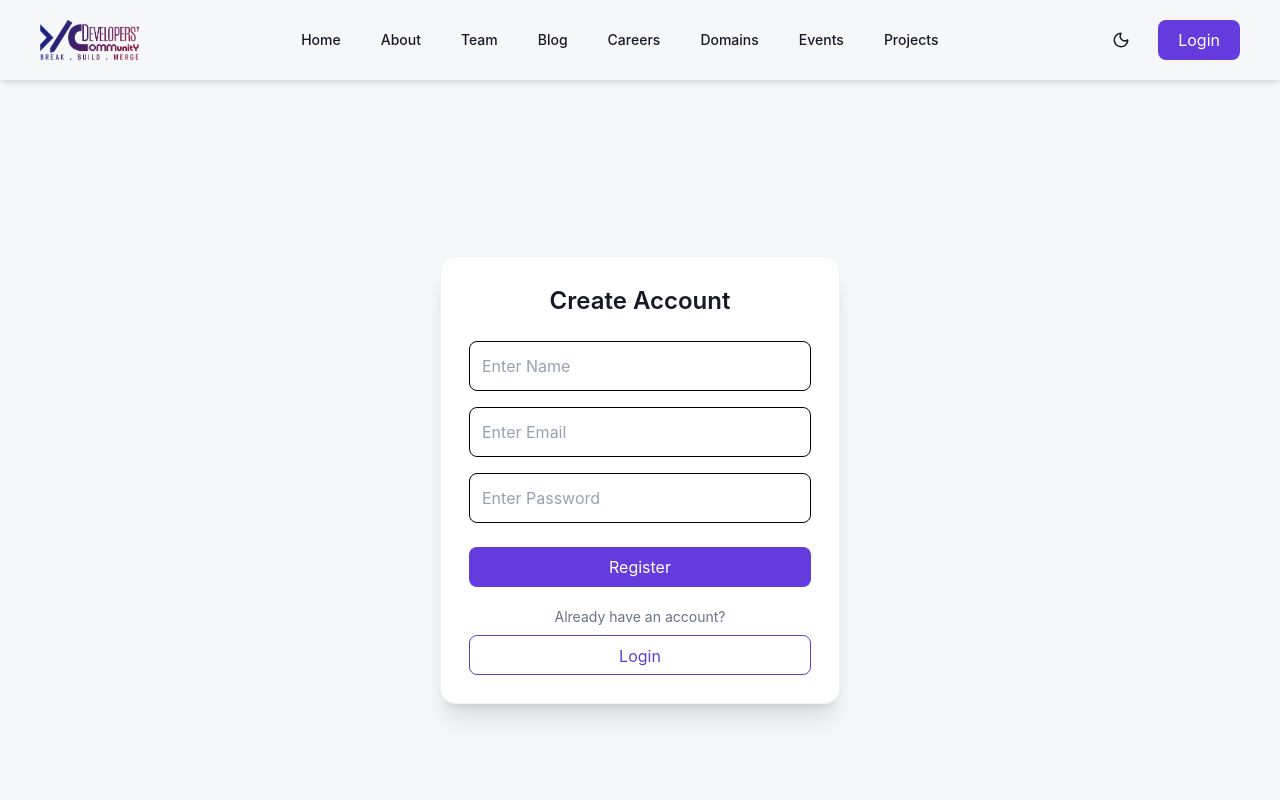
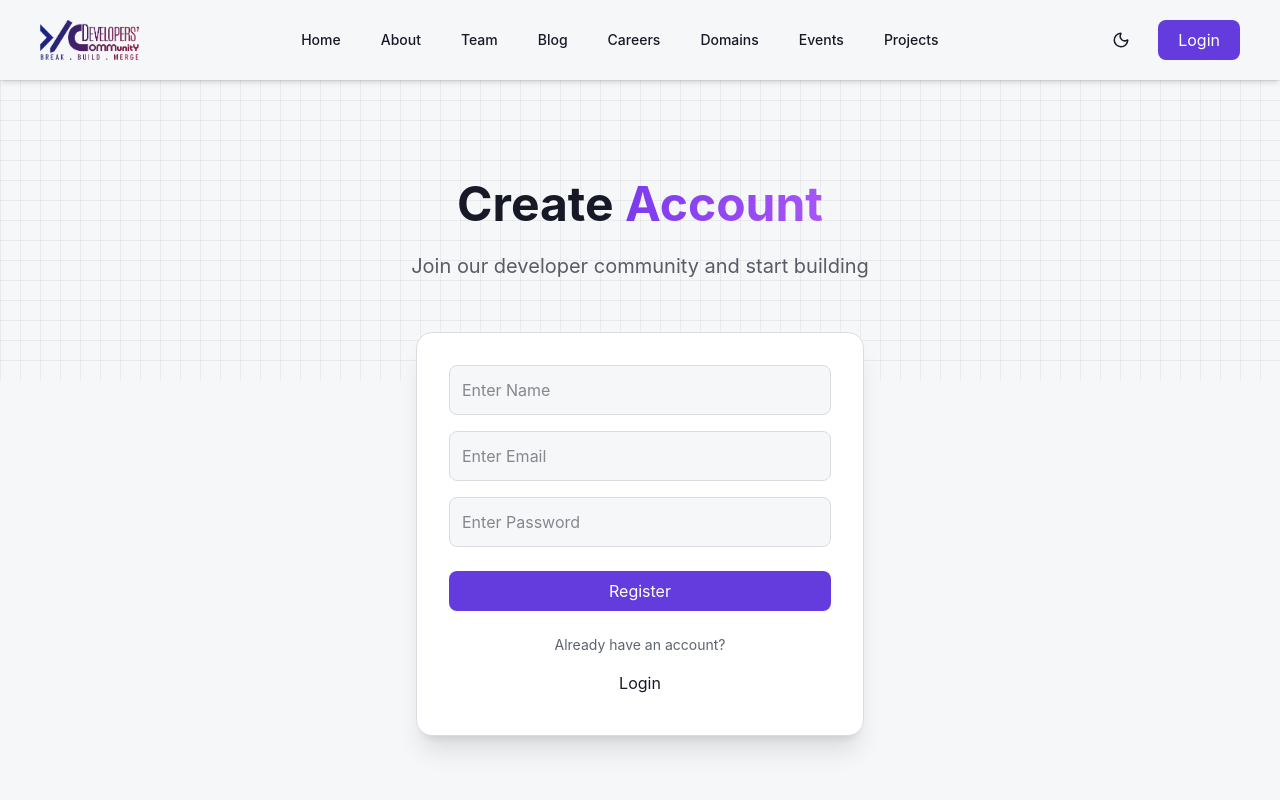
Before and after one commit to Devcommunity2026/sdc-frontend, a React (Vite) app: page /register in a window 1280 px wide. Shown: the top 800 px of the page. Built offline with nearby package versions, Linux system fonts and the light colour scheme.

Commit message:
Completed auth system and navbar login logout functionality

```diff
--- a/src/App.jsx
+++ b/src/App.jsx
@@ -1,45 +1,45 @@
-import { useState } from "react";
-import DomainCard from "./components/ui/DomainCard";
-import Footer from "./components/Footer";
-
-
 import { BrowserRouter, Routes, Route } from "react-router-dom";
 import "./App.css";
 
 import Layout from "./components/Layout";
 import ThemeProvider from "./contexts/ThemeProvider";
+import AuthProvider from "./contexts/AuthProvider";
 
-import Home from './pages/Home';
-import About from './pages/About';
-import Team from './pages/Team';
-import Login from './pages/Login';
-import Blog from './pages/Blog';
-import Domains from './pages/Domains';
-import Careers from './pages/Careers';
-import Projects from './pages/Projects';
-import Events from './pages/Events';
-import ProtectedRoute from "./components/ProtectedRoute";
+import Home from "./pages/Home";
+import About from "./pages/About";
+import Team from "./pages/Team";
+import Login from "./pages/Login";
+import Blog from "./pages/Blog";
+import Domains from "./pages/Domains";
+import Careers from "./pages/Careers";
+import Projects from "./pages/Projects";
+import Events from "./pages/Events";
 import Register from "./pages/Register";
 import Verify from "./pages/Verify";
+
+import ProtectedRoute from "./components/ProtectedRoute";
 import PublicRoute from "./components/PublicRoute";
 
 function App() {
-
   return (
     <BrowserRouter>
       <ThemeProvider>
+        <AuthProvider>
           <Layout>
+
             <Routes>
-            <Route path="/" element={<ProtectedRoute>
-      <Home />
-    </ProtectedRoute>} />
 
-            <Route path="about" element={<About />} />
-            <Route path="/team" element={
-    <ProtectedRoute>
-      <Team />
-    </ProtectedRoute>
-  } />
+              {/* Public Pages */}
+              <Route path="/" element={<Home />} />
+              <Route path="/about" element={<About />} />
+              <Route path="/team" element={<Team />} />
+              <Route path="/blog" element={<Blog />} />
+              <Route path="/domains" element={<Domains />} />
+              <Route path="/careers" element={<Careers />} />
+              <Route path="/projects" element={<Projects />} />
+              <Route path="/events" element={<Events />} />
+
+              {/* Public Auth Pages */}
               <Route
                 path="/login"
                 element={
@@ -48,11 +48,7 @@ function App() {
                   </PublicRoute>
                 }
               />
-            <Route path="blog" element={<Blog />} />
-            <Route path="domains" element={<Domains />} />
-            <Route path="careers" element={<Careers />} />
-            <Route path="projects" element={<Projects />} />
-            <Route path="events" element={<Events />} />
+
               <Route
                 path="/register"
                 element={
@@ -61,9 +57,32 @@ function App() {
                   </PublicRoute>
                 }
               />
-            <Route path="/verify" element={<Verify />} />
+
+              <Route
+                path="/verify"
+                element={
+                  <PublicRoute>
+                    <Verify />
+                  </PublicRoute>
+                }
+              />
+
+              {/* Example Protected Route */}
+              {/*
+              <Route
+                path="/dashboard"
+                element={
+                  <ProtectedRoute>
+                    <Dashboard />
+                  </ProtectedRoute>
+                }
+              />
+              */}
+
             </Routes>
+
           </Layout>
+        </AuthProvider>
       </ThemeProvider>
     </BrowserRouter>
   );
--- /dev/null
+++ b/src/contexts/AuthProvider.jsx
@@ -0,0 +1,38 @@
+// sdc/sdc-frontend/src/contexts/AuthProvider.jsx
+import React, { createContext, useState, useEffect, useContext } from "react";
+
+const AuthContext = createContext();
+
+export const useAuth = () => useContext(AuthContext);
+
+const AuthProvider = ({ children }) => {
+  const [user, setUser] = useState(null);
+  const [loading, setLoading] = useState(true);
+
+  // On mount, check localStorage for user
+  useEffect(() => {
+    const storedUser = localStorage.getItem("user");
+    if (storedUser) setUser(JSON.parse(storedUser));
+    setLoading(false);
+  }, []);
+
+  const login = (userData) => {
+    setUser(userData);
+    localStorage.setItem("user", JSON.stringify(userData));
+    localStorage.setItem("isLoggedIn", "true");
+  };
+
+  const logout = () => {
+    setUser(null);
+    localStorage.removeItem("user");
+    localStorage.removeItem("isLoggedIn");
+  };
+
+  return (
+    <AuthContext.Provider value={{ user, login, logout, loading }}>
+      {children}
+    </AuthContext.Provider>
+  );
+};
+
+export default AuthProvider;
--- a/src/pages/Register.jsx
+++ b/src/pages/Register.jsx
@@ -2,6 +2,7 @@ import React, { useState } from "react";
 import axios from "axios";
 import { useNavigate } from "react-router-dom";
 import Button from "../components/ui/Button";
+import Header from "../components/Header";
 
 const Register = () => {
   const navigate = useNavigate();
@@ -22,94 +23,94 @@ const Register = () => {
       const res = await axios.post(
         "http://127.0.0.1:3000/auth/register",
         { name, email, password },
-        {
-          withCredentials: true,
-          headers: {
-            "Content-Type": "application/json",
-            "Cache-Control": "no-cache",
-          },
-        }
+        { withCredentials: true }
       );
 
       if (res.data.success) {
         localStorage.setItem("verifyEmail", email);
         navigate("/verify");
       }
-
     } catch (err) {
-      console.log("REGISTER ERROR:", err);
       alert(err.response?.data?.message || "Register failed");
     }
   };
 
   return (
-    <div className="min-h-screen flex items-center justify-center px-4
-    bg-background dark:bg-dark-background transition-colors">
+    <div className="w-full">
 
-      <div className="w-full max-w-[400px] p-6 sm:p-7 rounded-2xl shadow-xl
-      bg-white dark:bg-dark-background border border-black/5 dark:border-white/10">
+      {/* HEADER */}
+      <Header
+        heading1="Create"
+        heading2="Account"
+        subtext="Join our developer community and start building"
+      />
 
-        <h2 className="text-xl sm:text-2xl font-semibold text-center
-        text-foreground dark:text-dark-foreground mb-5 sm:mb-6">
-          Create Account
-        </h2>
+      {/* CARD */}
+      <div className="flex justify-center px-4 pb-16 -mt-10 sm:-mt-12">
+        <div className="w-full max-w-md p-6 sm:p-8 rounded-2xl shadow-xl
+        bg-card dark:bg-dark-card
+        border border-border dark:border-dark-border
+        backdrop-blur-md">
 
-        <form onSubmit={handleRegister} className="flex flex-col gap-3 sm:gap-4">
+          <form onSubmit={handleRegister} className="flex flex-col gap-4">
 
-          {/* Name */}
+            {/* NAME */}
             <input
               type="text"
               placeholder="Enter Name"
               value={name}
               onChange={(e) => setName(e.target.value)}
+              autoComplete="name"
               className="p-3 rounded-lg border
-            bg-white dark:bg-[#1a1a1a]
-            text-black dark:text-white
-            outline-none focus:ring-2 focus:ring-primary
-            placeholder:text-gray-400"
+              bg-background dark:bg-dark-input
+              border-border dark:border-dark-border
+              focus:ring-2 focus:ring-primary
+              outline-none transition"
             />
 
-          {/* Email */}
+            {/* EMAIL */}
             <input
               type="email"
               placeholder="Enter Email"
               value={email}
               onChange={(e) => setEmail(e.target.value)}
+              autoComplete="email"
               className="p-3 rounded-lg border
-            bg-white dark:bg-[#1a1a1a]
-            text-black dark:text-white
-            outline-none focus:ring-2 focus:ring-primary
-            placeholder:text-gray-400"
+              bg-background dark:bg-dark-input
+              border-border dark:border-dark-border
+              focus:ring-2 focus:ring-primary
+              outline-none transition"
             />
 
-          {/* Password */}
+            {/* PASSWORD */}
             <input
               type="password"
               placeholder="Enter Password"
               value={password}
               onChange={(e) => setPassword(e.target.value)}
+              autoComplete="new-password"
               className="p-3 rounded-lg border
-            bg-white dark:bg-[#1a1a1a]
-            text-black dark:text-white
-            outline-none focus:ring-2 focus:ring-primary
-            placeholder:text-gray-400"
+              bg-background dark:bg-dark-input
+              border-border dark:border-dark-border
+              focus:ring-2 focus:ring-primary
+              outline-none transition"
             />
 
-          {/* Register Button */}
             <Button className="w-full mt-2">
               Register
             </Button>
 
           </form>
 
-        {/* Login Redirect */}
-        <div className="mt-4 sm:mt-5 text-center text-sm text-gray-500 dark:text-gray-400">
+          {/* LOGIN REDIRECT */}
+          <div className="mt-6 text-center text-sm
+          text-muted-foreground dark:text-dark-muted-foreground">
             Already have an account?
           </div>
 
           <Button
             variant="outline"
-          className="w-full mt-2 border border-primary text-primary hover:bg-primary/10"
+            className="w-full mt-2"
             onClick={() => navigate("/login")}
           >
             Login
@@ -117,6 +118,7 @@ const Register = () => {
 
         </div>
       </div>
+    </div>
   );
 };
 
--- a/src/pages/Verify.jsx
+++ b/src/pages/Verify.jsx
@@ -2,6 +2,7 @@ import React, { useState } from "react";
 import axios from "axios";
 import { useNavigate } from "react-router-dom";
 import Button from "../components/ui/Button";
+import Header from "../components/Header";
 
 const Verify = () => {
   const navigate = useNavigate();
@@ -20,43 +21,49 @@ const Verify = () => {
     try {
       const res = await axios.post(
         "http://127.0.0.1:3000/auth/verify",
-        { email, otp },
+        { email, userOtp: otp },
         { withCredentials: true }
       );
 
       if (res.data.success) {
         localStorage.setItem("isLoggedIn", "true");
-        navigate("/");
+        window.location.href = "/";
       }
-
     } catch (err) {
       alert(err.response?.data?.message || "Verification failed");
     }
   };
 
   return (
-    <div className="min-h-screen flex items-center justify-center px-4
-    bg-background dark:bg-dark-background transition-colors">
-      <div className="w-full max-w-[400px] p-6 sm:p-7 rounded-2xl shadow-xl
-      bg-white dark:bg-dark-background border border-black/5 dark:border-white/10">
+    <div className="w-full">
 
-        <h2 className="text-xl sm:text-2xl font-semibold text-center
-        text-foreground dark:text-dark-foreground mb-5 sm:mb-6">
-          Verify OTP 🔐
-        </h2>
+      {/* HEADER */}
+      <Header
+        heading1="Verify"
+        heading2="OTP"
+        subtext="Enter the OTP sent to your email"
+      />
 
-        <form onSubmit={handleVerify} className="flex flex-col gap-3 sm:gap-4">
+      {/* CARD */}
+      <div className="flex justify-center px-4 pb-16 -mt-10 sm:-mt-12">
+        <div className="w-full max-w-md p-6 sm:p-8 rounded-2xl shadow-xl
+        bg-card dark:bg-dark-card
+        border border-border dark:border-dark-border
+        backdrop-blur-md">
+
+          <form onSubmit={handleVerify} className="flex flex-col gap-4">
 
             <input
               type="text"
               placeholder="Enter OTP"
               value={otp}
               onChange={(e) => setOtp(e.target.value)}
-            className="p-3 rounded-lg border
-            bg-white dark:bg-[#1a1a1a]
-            text-black dark:text-white
-            outline-none focus:ring-2 focus:ring-primary
-            placeholder:text-gray-400 text-center"
+              autoComplete="one-time-code"
+              className="p-3 rounded-lg border text-center
+              bg-background dark:bg-dark-input
+              border-border dark:border-dark-border
+              focus:ring-2 focus:ring-primary
+              outline-none transition tracking-widest"
             />
 
             <Button className="w-full mt-2">
@@ -67,6 +74,7 @@ const Verify = () => {
 
         </div>
       </div>
+    </div>
   );
 };
 
```
Also changed, not shown: src/components/Navbar.jsx (+48 -11 lines), src/pages/Login.jsx (+27 -24 lines). Lines whose indentation alone changed are shown as unchanged.
